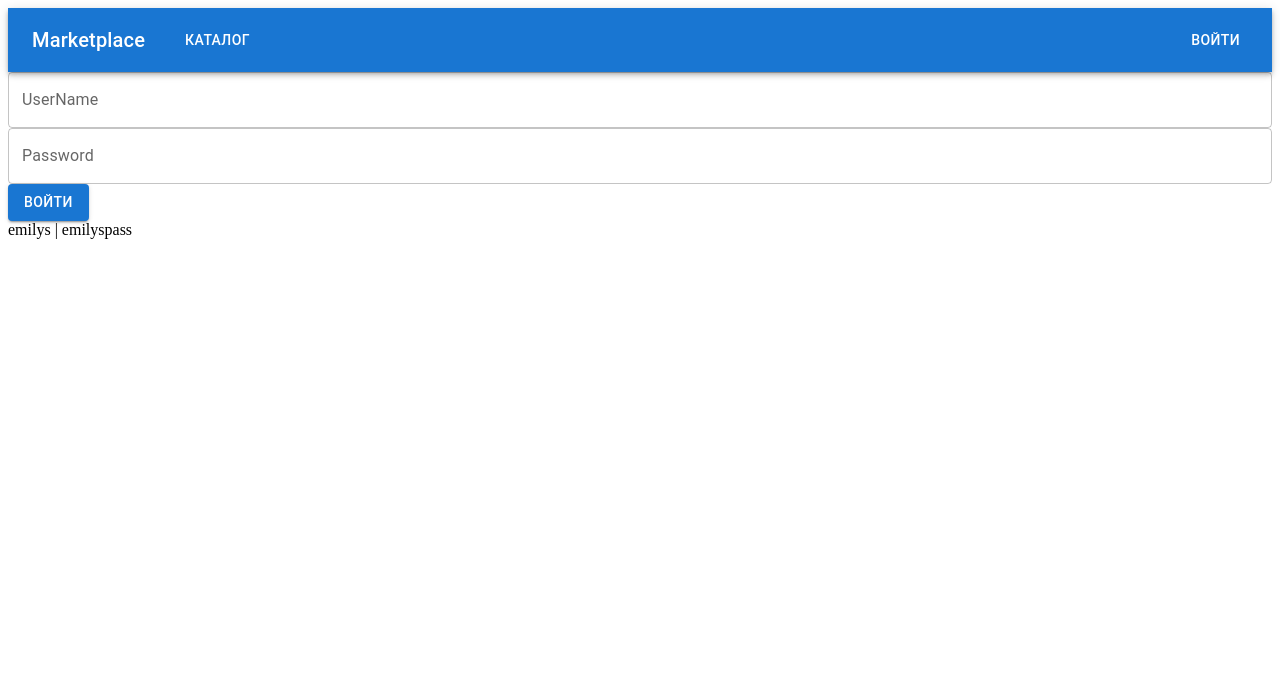
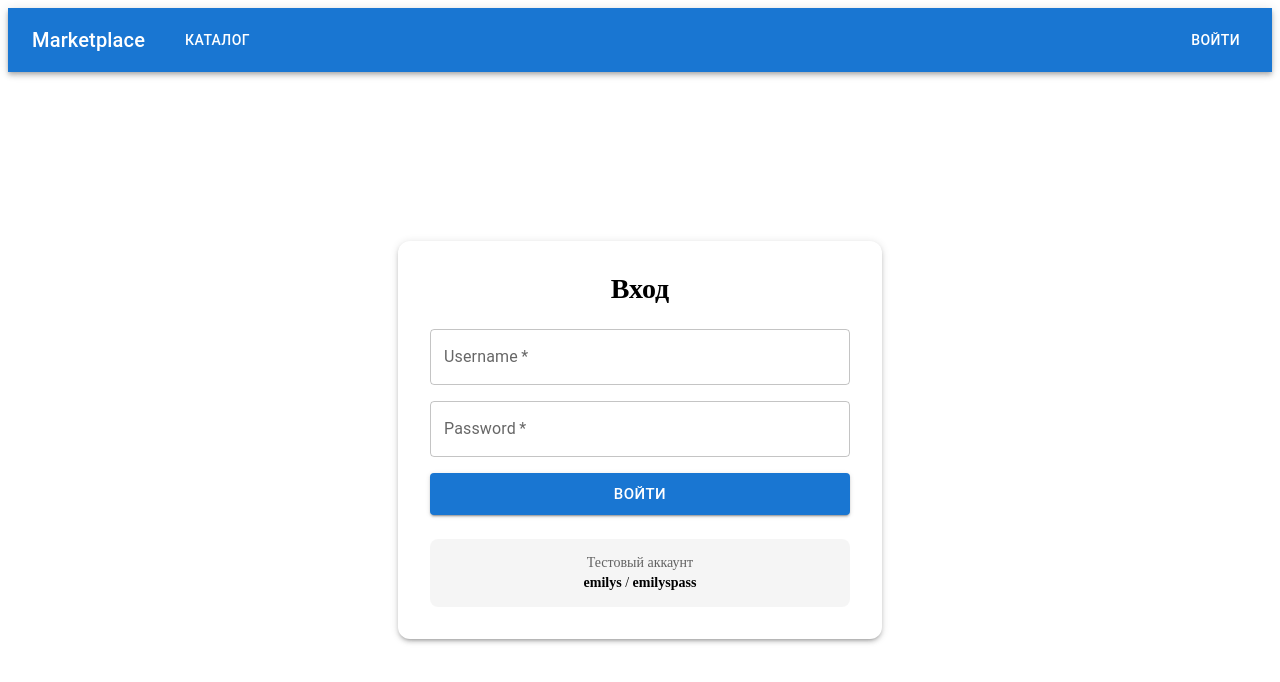
Before and after one commit to FlintAB/techcore7-WebSocket, a React (Vite) app: page /login in a window 1280 px wide. Shown: the top 682 px of the page. Built offline with nearby package versions, Linux system fonts and the light colour scheme.

Commit message:
feat(auth): improve login form layout

```diff
--- a/src/modules/auth/components/LoginForm/LoginForm.tsx
+++ b/src/modules/auth/components/LoginForm/LoginForm.tsx
@@ -16,8 +16,8 @@ export const LoginForm = () => {
       e.preventDefault()
          mutate(
             {
-               username: userName,
-               password,
+               username: userName.trim(),
+               password: password.trim(),
             },
             {
                onSuccess: () => {
@@ -27,39 +27,90 @@ export const LoginForm = () => {
          )
    }
 
-   return (
+return (
+   <Box
+      sx={{
+         minHeight: "calc(100vh - 64px)",
+         display: "flex",
+         justifyContent: "center",
+         alignItems: "center",
+         px: 2,
+      }}
+   >
       <Box
-         component='form'
+         component="form"
          onSubmit={handleSubmit}
+         sx={{
+            width: "100%",
+            maxWidth: 420,
+            display: "flex",
+            flexDirection: "column",
+            gap: 2,
+            p: 4,
+            borderRadius: 3,
+            boxShadow: 3,
+            backgroundColor: "background.paper",
+         }}
       >
+         <Box
+            sx={{
+               fontSize: "1.75rem",
+               fontWeight: 600,
+               textAlign: "center",
+               mb: 1,
+            }}
+         >
+            Вход
+         </Box>
+
          <TextField
-            label="UserName"
-            name="userName"
+            label="Username"
+            name="username"
             value={userName}
-            onChange={(e) => setUserName(e.target.value.trim())}
+            onChange={(e) => setUserName(e.target.value)}
             fullWidth
+            required
          />
+
          <TextField
             label="Password"
             name="password"
             value={password}
-            onChange={(e) => setPassword(e.target.value.trim())}
+            onChange={(e) => setPassword(e.target.value)}
             fullWidth
             type="password"
+            required
          />
 
          <Button
             type="submit"
-            variant='contained'
+            variant="contained"
+            size="large"
             disabled={isPending}
-            >
-               {isPending ? "Вход..." : "Войти"}
+            fullWidth
+         >
+            {isPending ? "Вход..." : "Войти"}
          </Button>
-         <div>
-            emilys
-               |
-            emilyspass
-         </div>
+
+         <Box
+            sx={{
+               mt: 1,
+               p: 2,
+               borderRadius: 2,
+               backgroundColor: "action.hover",
+               textAlign: "center",
+               fontSize: "0.875rem",
+            }}
+         >
+            <Box sx={{ mb: 0.5, color: "text.secondary" }}>
+               Тестовый аккаунт
+            </Box>
+
+            <Box>
+               <strong>emilys</strong> / <strong>emilyspass</strong>
+            </Box>
+         </Box>
       </Box>
-   )
+   </Box>
+)
 }
```
